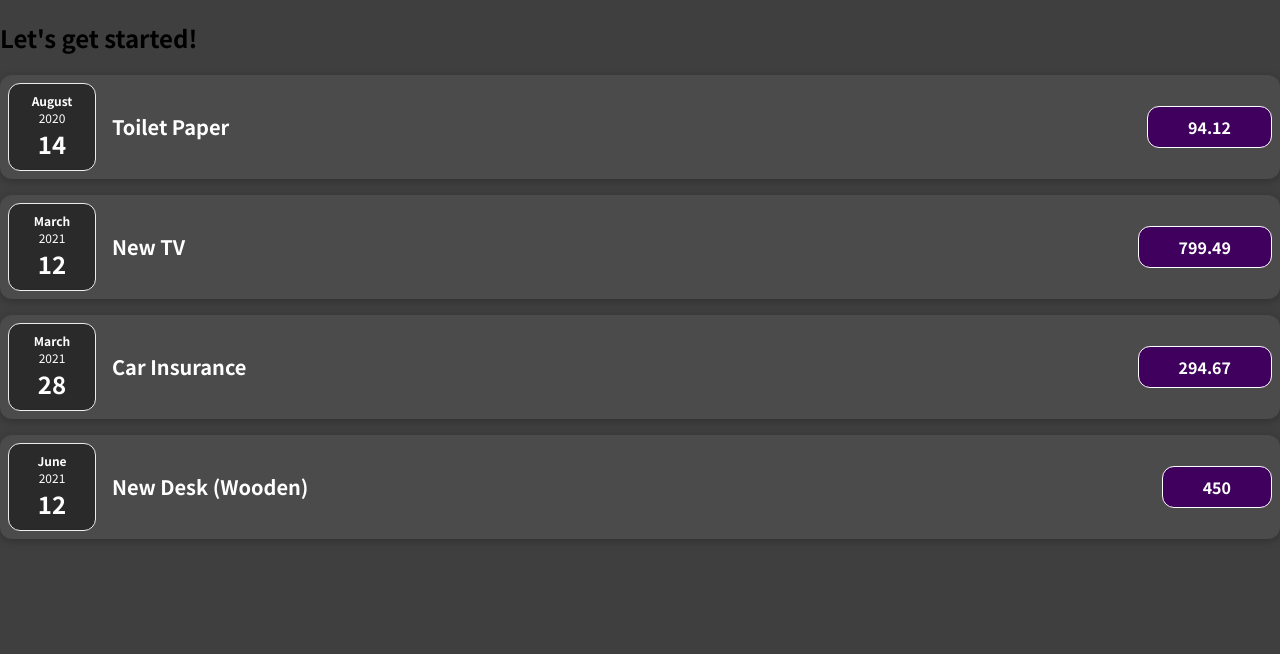
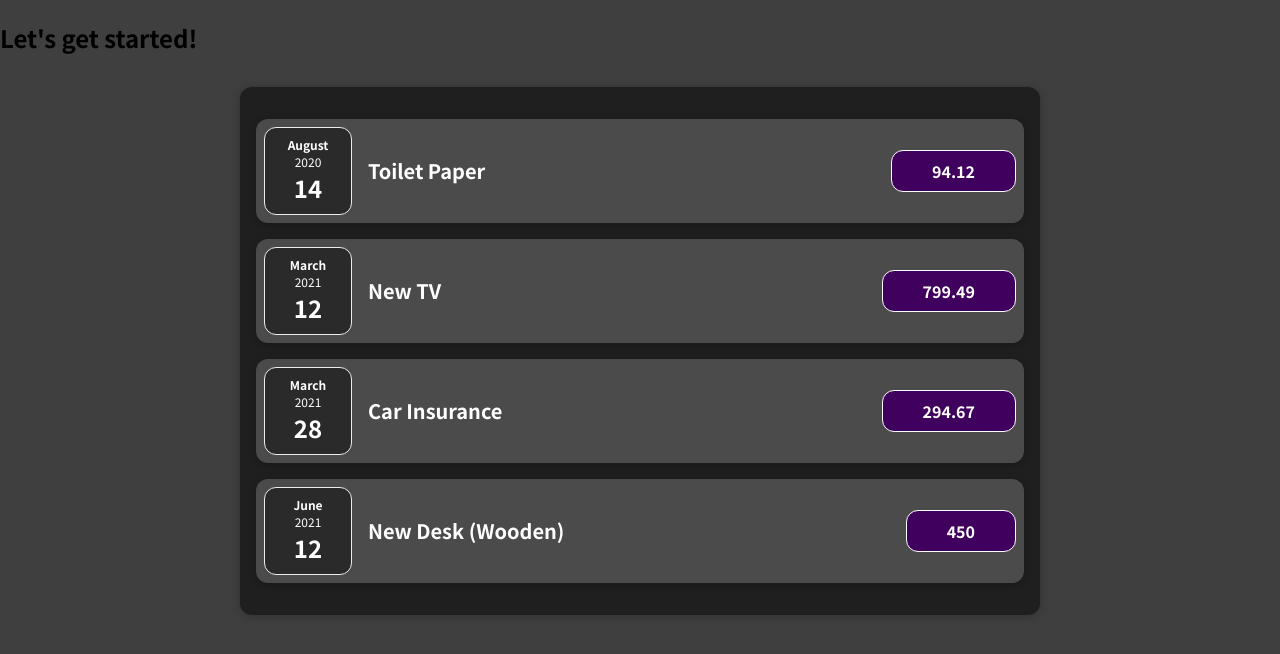
Before and after one commit to jc23729/react-complete-guide, a JavaScript app: page / in a window 1280 px wide. Shown: the top 654 px of the page. Built offline with nearby package versions, Linux system fonts and the light colour scheme.

Commit message:
Update Expenses.js

```diff
--- a/src/components/Expenses.js
+++ b/src/components/Expenses.js
@@ -1,9 +1,11 @@
 import ExpenseItem from "./ExpenseItem";
+import './Expenses.css';
+
 
 function Expenses(props)
 {
   return (
-    <div>
+    <div className="expenses">
       <ExpenseItem
         title={props.items[0].title}
         amount={props.items[0].amount}
```
